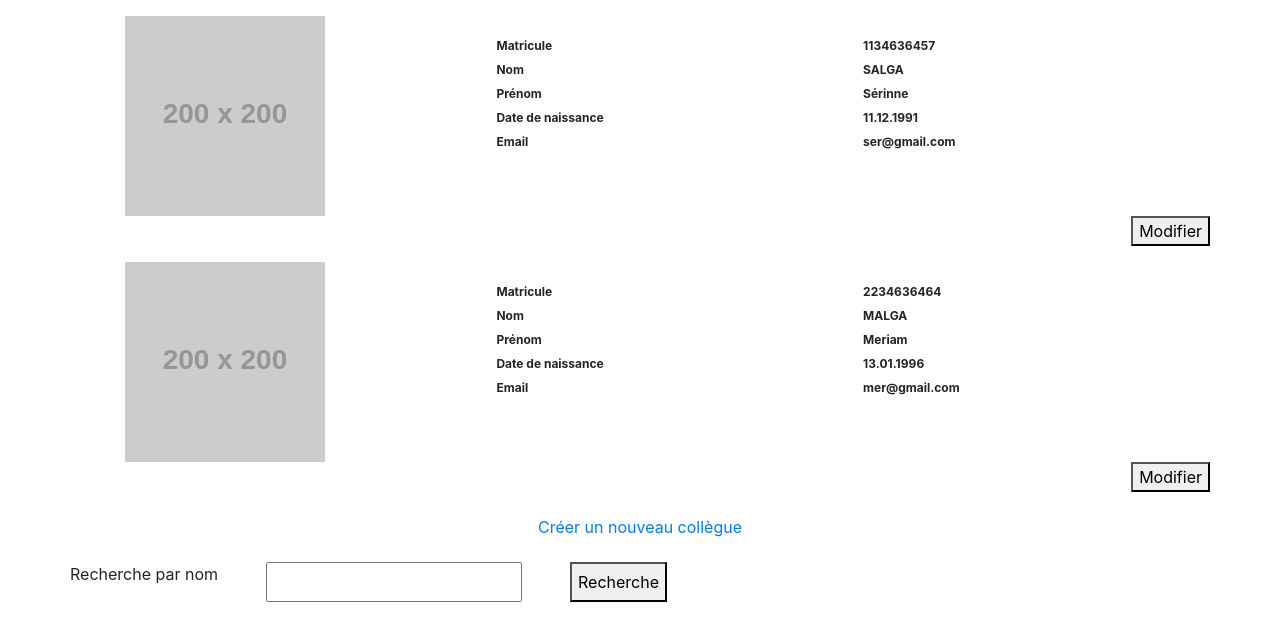
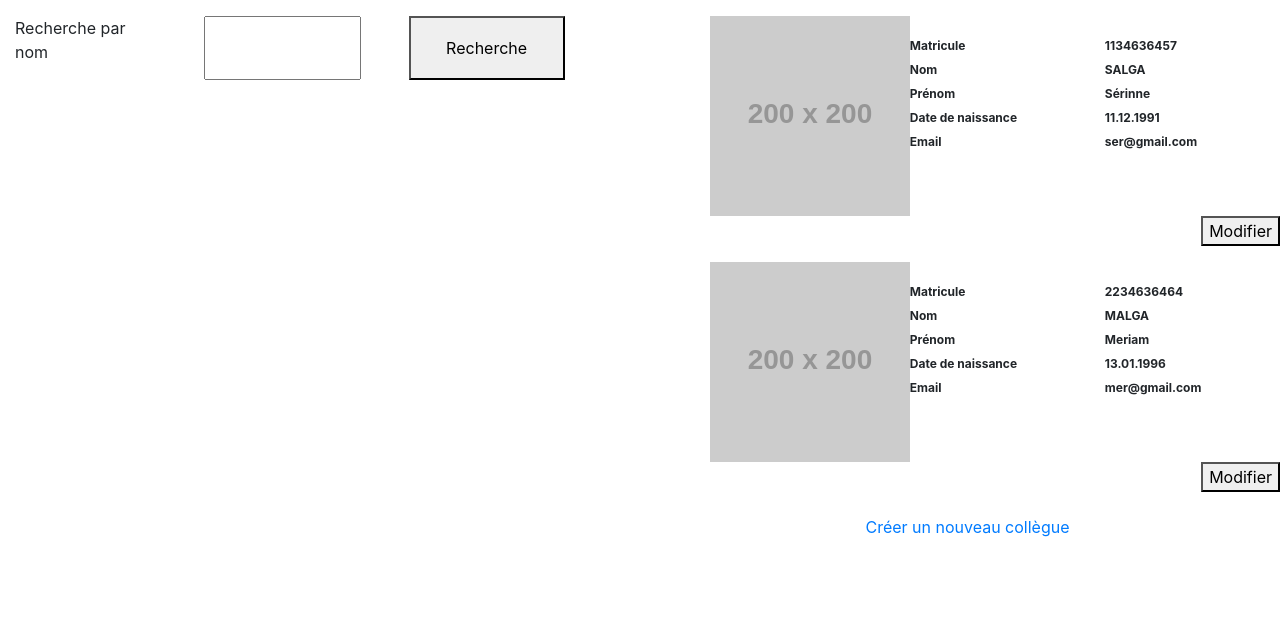
Before and after one commit to boukhemis11/collegues-front, an Angular app: page / in a window 1280 px wide. Shown: the top 640 px of the page. Built offline with nearby package versions, Linux system fonts and the light colour scheme.

Commit message:
tp collegue v3.2

```diff
--- a/src/app/app.component.html
+++ b/src/app/app.component.html
@@ -4,10 +4,15 @@
   <meta charset="UTF-8">
   <meta name="viewport" content="width=device-width, initial-scale=1.0">
   <title>Document</title>
-
 </head>
 <body>
-  <app-collegue [col]="collegues"></app-collegue>
-  <app-recherche-collegue-par-nom></app-recherche-collegue-par-nom>
+  <div class="row justify-content-start">
+    <div class="col-6">
+      <app-recherche-collegue-par-nom></app-recherche-collegue-par-nom>
+    </div>
+    <div class="col-6">
+      <app-collegue [col]="collegues"></app-collegue>
+    </div>
+  </div>
 </body>
 </html>
--- a/src/app/recherche-collegue-par-nom/recherche-collegue-par-nom.component.html
+++ b/src/app/recherche-collegue-par-nom/recherche-collegue-par-nom.component.html
@@ -1,8 +1,11 @@
 <div class="container">
   <div class="row justify-content-start mt-3">
-    <p class="mr-5">Recherche par nom</p>
-    <input #searchBox >
-    <button class="ml-5" (click)="search(searchBox.value)">Recherche</button>
-    <p class="ml-5">{{m}}</p>
+    <p class="col-3 mr-5">Recherche par nom</p>
+    <input class="col-3" #searchBox >
+    <button class="col-3 ml-5" (click)="search(searchBox.value)">Recherche</button>
+
+  </div>
+  <div *ngIf="res">
+    <p class="ml-5 mt-5">Le Matricule de {{name}} est : {{m}}</p>
   </div>
 </div>
--- a/src/app/recherche-collegue-par-nom/recherche-collegue-par-nom.component.ts
+++ b/src/app/recherche-collegue-par-nom/recherche-collegue-par-nom.component.ts
@@ -9,12 +9,16 @@ import { COLLEGUES } from '../mock/collegues.mock';
 export class RechercheCollegueParNomComponent implements OnInit {
 
   collegues = COLLEGUES;
-  m:string;
+  m: string;
+  name: string;
+  res: boolean = false;
 
   search(mot){
     for (let c of this.collegues) {
       if ( c.nom === mot){
         this.m = c.matricule;
+        this.name = c.nom;
+        this.res = true;
       }
     }
   }
```
